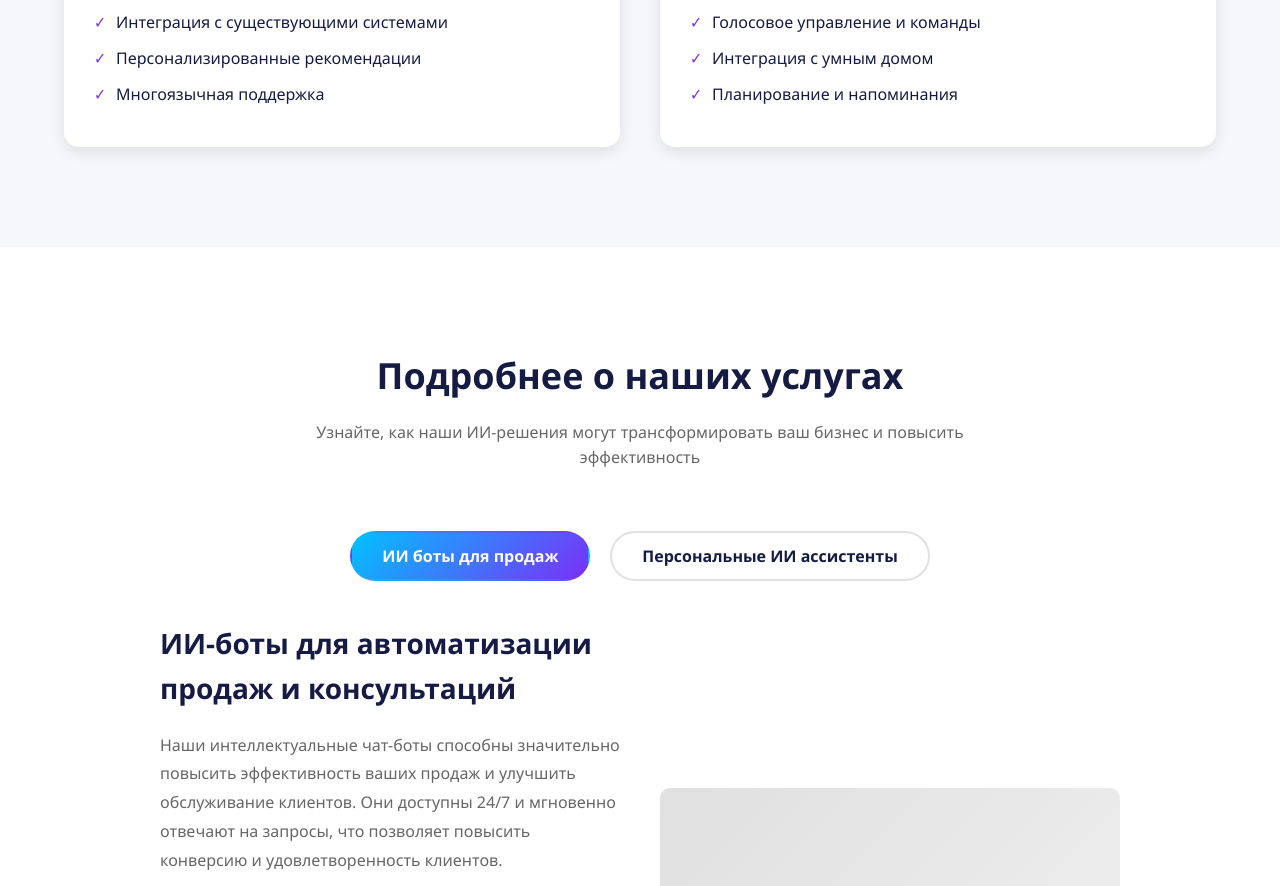
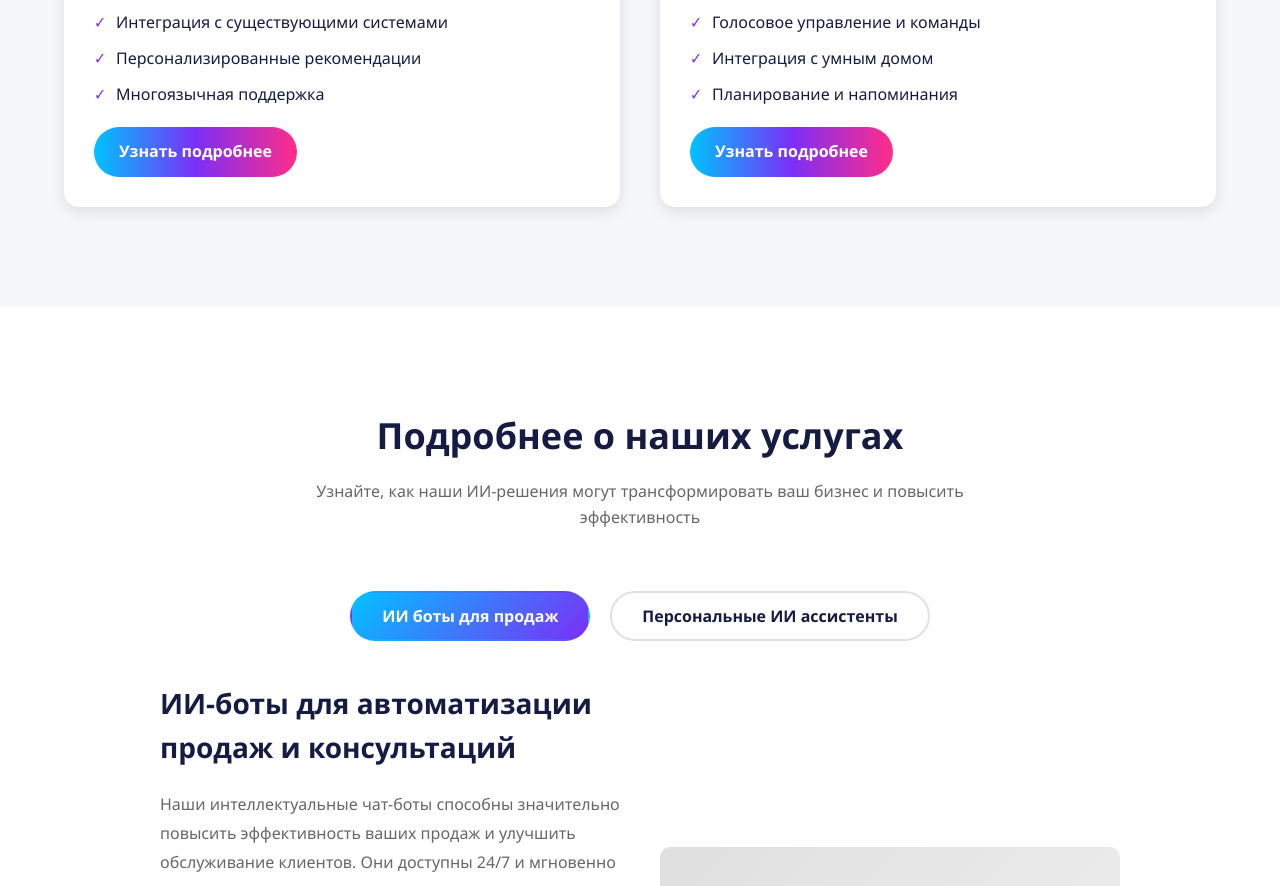
Before and after one commit to mr-ceri-mrum/OpenInferenceV2, a React (Create React App) app: page /services in a window 1280 px wide. Shown: the part 1120-2006 px from the top of the page. Built offline with nearby package versions, Linux system fonts and the light colour scheme; a web font is replaced by a local one.

Commit message:
Обновлен компонент списка услуг для поддержки модального окна

```diff
--- a/src/components/sections/ServicesList.js
+++ b/src/components/sections/ServicesList.js
@@ -1,6 +1,8 @@
-import React from 'react';
+import React, { useState } from 'react';
 import styled from 'styled-components';
 import Container from '../common/Container';
+import Button from '../common/Button';
+import ContactForm from '../common/ContactForm';
 
 const ServicesListSection = styled.section`
   padding: 100px 0;
@@ -89,7 +91,19 @@ const FeatureItem = styled.li`
   }
 `;
 
+const ButtonContainer = styled.div`
+  margin-top: 20px;
+`;
+
 const ServicesList = () => {
+  const [isModalOpen, setIsModalOpen] = useState(false);
+  const [selectedService, setSelectedService] = useState('');
+
+  const openContactModal = (service) => {
+    setSelectedService(service);
+    setIsModalOpen(true);
+  };
+
   const services = [
     {
       id: 1,
@@ -142,11 +156,22 @@ const ServicesList = () => {
                     <FeatureItem key={index}>{feature}</FeatureItem>
                   ))}
                 </FeaturesList>
+                <ButtonContainer>
+                  <Button onClick={() => openContactModal(service.title)}>
+                    Узнать подробнее
+                  </Button>
+                </ButtonContainer>
               </ServiceContent>
             </ServiceCard>
           ))}
         </ServicesGrid>
       </Container>
+
+      <ContactForm
+        isOpen={isModalOpen}
+        onClose={() => setIsModalOpen(false)}
+        service={selectedService}
+      />
     </ServicesListSection>
   );
 };
```
